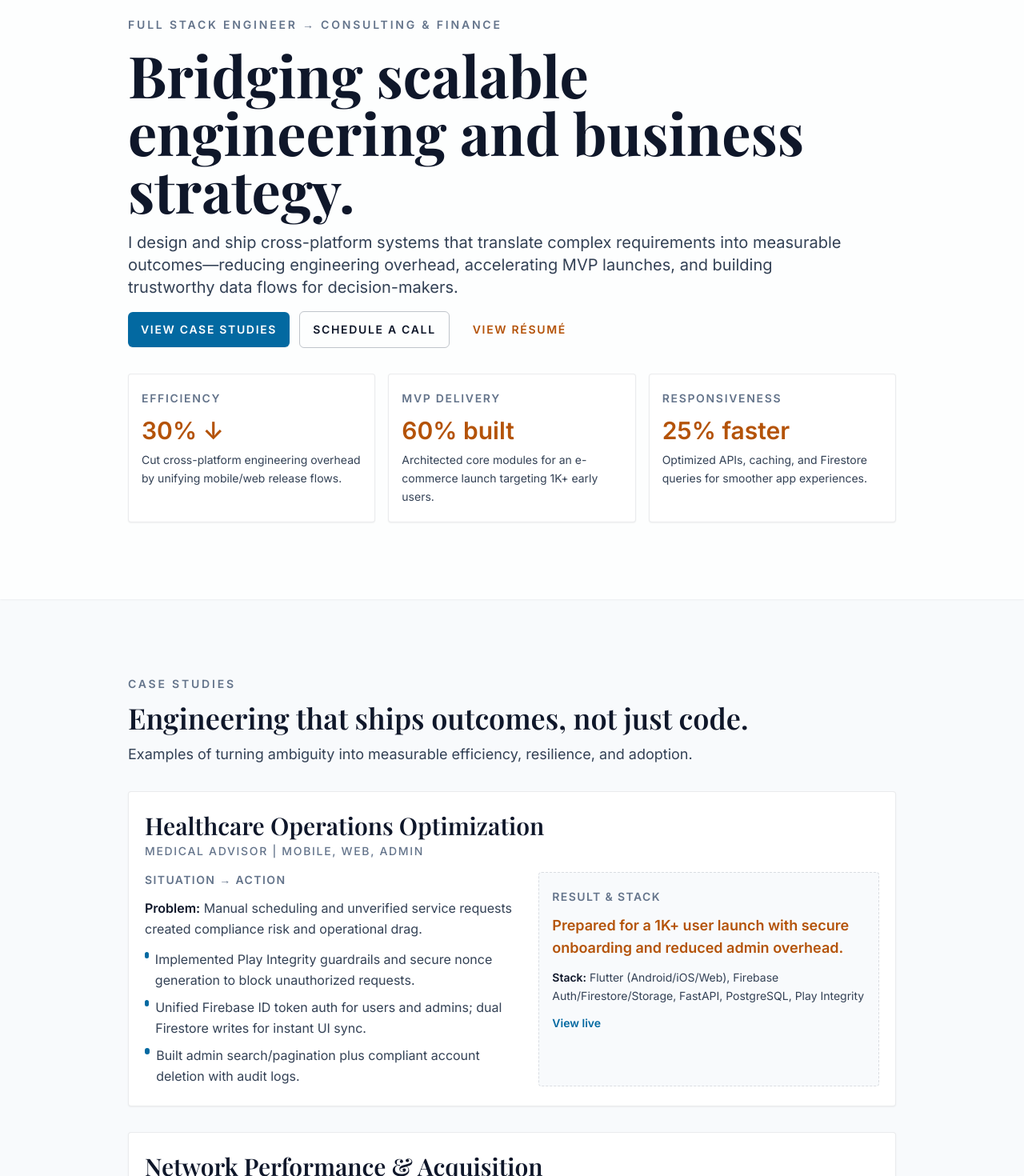
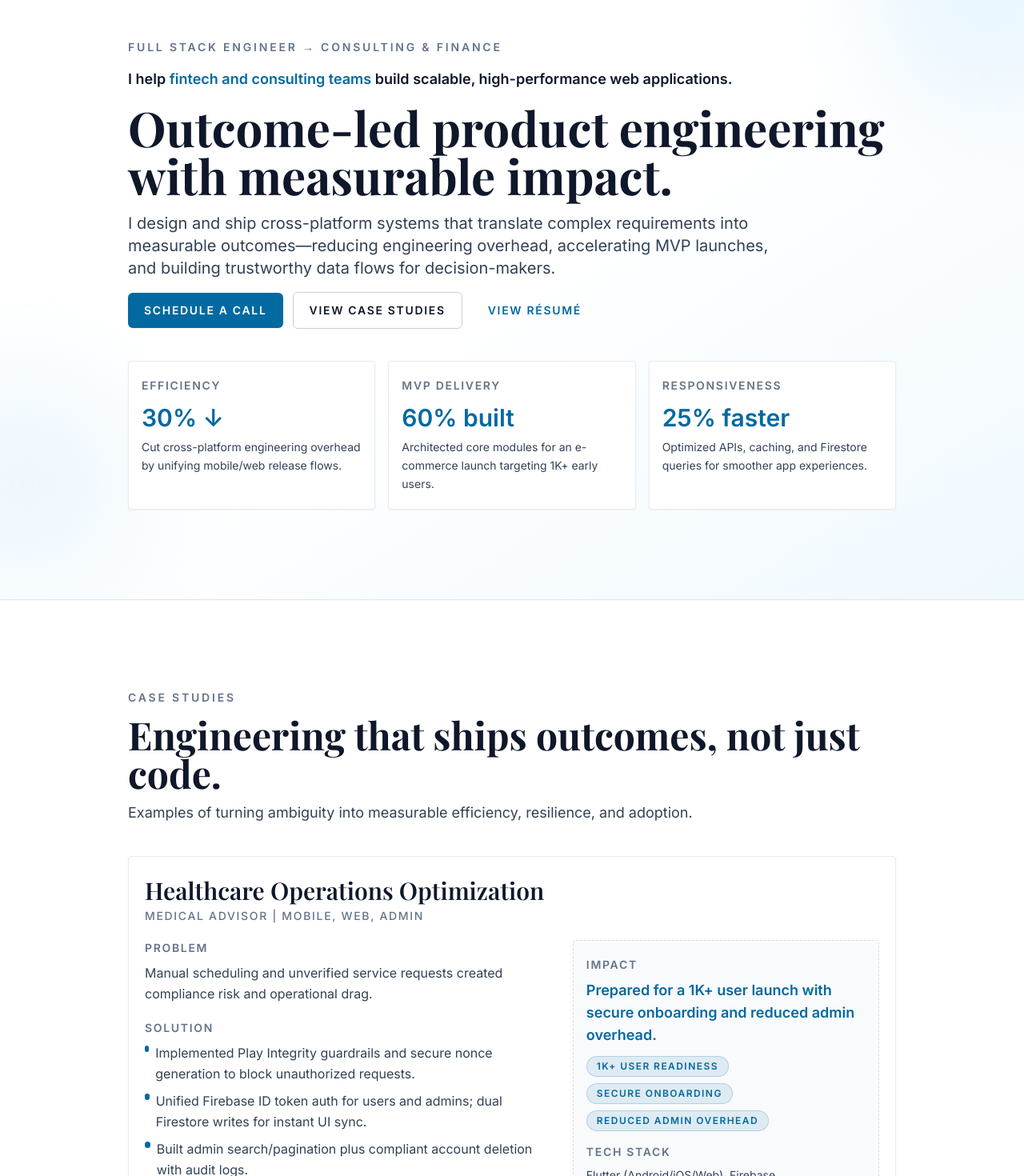
Before and after one commit to MeghrajGoudThigulla/meghraj-portfolio, a Next.js app in the folder portfolio-frontend/: page / in a window 1280 px wide. Shown: the part 140-1610 px from the top of the page at 80% size. Built offline with nearby package versions, Linux system fonts and the light colour scheme.

Commit message:
Made ui changes

```diff
--- a/portfolio-frontend/app/globals.css
+++ b/portfolio-frontend/app/globals.css
@@ -29,3 +29,25 @@ h4 {
   background: #dbeafe;
   color: #0f172a;
 }
+
+@layer components {
+  .btn {
+    @apply inline-flex items-center justify-center rounded-md px-5 py-3 text-sm font-semibold uppercase tracking-[0.12em] transition;
+  }
+
+  .btn-primary {
+    @apply bg-brand-blue text-white shadow-sm hover:-translate-y-0.5 hover:bg-sky-800 hover:text-white hover:shadow-md;
+  }
+
+  .btn-secondary {
+    @apply border border-brand-charcoal/25 text-brand-navy hover:-translate-y-0.5 hover:border-brand-blue hover:text-brand-blue;
+  }
+
+  .btn-ghost {
+    @apply text-brand-blue hover:text-brand-navy hover:underline underline-offset-4;
+  }
+
+  .badge-accent {
+    @apply rounded-full border border-brand-blue/20 bg-brand-blue/10 px-3 py-1 text-xs font-semibold uppercase tracking-[0.12em] text-brand-blue;
+  }
+}
--- a/portfolio-frontend/components/CaseStudies.tsx
+++ b/portfolio-frontend/components/CaseStudies.tsx
@@ -7,8 +7,9 @@ export type CaseStudy = {
   problem: string;
   action: string[];
   result: string;
+  metrics: string[];
   stack: string;
-  link?: string;
+  detailsHref?: string;
 };
 
 const caseStudies: CaseStudy[] = [
@@ -24,9 +25,15 @@ const caseStudies: CaseStudy[] = [
     ],
     result:
       "Prepared for a 1K+ user launch with secure onboarding and reduced admin overhead.",
+    metrics: [
+      "1K+ user readiness",
+      "Secure onboarding",
+      "Reduced admin overhead",
+    ],
     stack:
       "Flutter (Android/iOS/Web), Firebase Auth/Firestore/Storage, FastAPI, PostgreSQL, Play Integrity",
-    link: "https://play.google.com/store/apps/details?id=com.tfg.medicaladvisor",
+    detailsHref:
+      "https://play.google.com/store/apps/details?id=com.tfg.medicaladvisor",
   },
   {
     title: "Network Performance & Acquisition",
@@ -39,8 +46,9 @@ const caseStudies: CaseStudy[] = [
     ],
     result:
       "Improved load times and retention while keeping onboarding and peer connection workflows stable.",
+    metrics: ["Faster load times", "Lower bounce rates", "Stable onboarding"],
     stack: "Python (Flask), MongoDB, JavaScript, Bootstrap, HTML/CSS",
-    link: "https://groconnect.in",
+    detailsHref: "https://groconnect.in",
   },
   {
     title: "Community Impact Initiative",
@@ -54,13 +62,21 @@ const caseStudies: CaseStudy[] = [
     ],
     result:
       "Impact delivered to 500+ students, demonstrating leadership and stakeholder alignment.",
+    metrics: [
+      "500+ students reached",
+      "Multi-cohort programs",
+      "Stakeholder alignment",
+    ],
     stack: "Leadership, program design, stakeholder management, ops execution",
   },
 ];
 
 export default function CaseStudies() {
   return (
-    <section className="py-16 sm:py-20 lg:py-24" id="cases">
+    <section
+      className="border-y border-brand-charcoal/10 bg-white py-20 sm:py-24 lg:py-28"
+      id="cases"
+    >
       <div className="mx-auto max-w-5xl px-4 sm:px-6 lg:px-8">
         <SectionHeading
           eyebrow="Case Studies"
@@ -69,7 +85,11 @@ export default function CaseStudies() {
         />
 
         <div className="grid gap-6 lg:gap-8">
-          {caseStudies.map((study) => (
+          {caseStudies.map((study) => {
+            const detailsHref = study.detailsHref ?? "#contact";
+            const isExternal = detailsHref.startsWith("http");
+
+            return (
               <article
                 key={study.title}
                 className="rounded border border-brand-charcoal/10 bg-brand-surface px-5 py-6 shadow-sm transition hover:-translate-y-0.5 hover:shadow-md"
@@ -83,16 +103,21 @@ export default function CaseStudies() {
                   </p>
                 </div>
 
-              <div className="mt-4 grid gap-4 lg:grid-cols-[1.1fr,1fr] lg:gap-6">
-                <div className="space-y-3">
-                  <p className="text-sm font-semibold uppercase tracking-[0.1em] text-slate-500">
-                    Situation → Action
+                <div className="mt-5 grid gap-5 lg:grid-cols-[1.2fr,0.9fr] lg:gap-6">
+                  <div className="space-y-5">
+                    <div>
+                      <p className="text-sm font-semibold uppercase tracking-[0.12em] text-slate-500">
+                        Problem
                       </p>
-                  <p className="text-base leading-relaxed text-brand-charcoal">
-                    <span className="font-semibold text-brand-navy">Problem:</span>{" "}
+                      <p className="mt-2 max-w-prose text-base leading-relaxed text-brand-charcoal">
                         {study.problem}
                       </p>
-                  <ul className="space-y-2 text-base leading-relaxed text-brand-charcoal">
+                    </div>
+                    <div>
+                      <p className="text-sm font-semibold uppercase tracking-[0.12em] text-slate-500">
+                        Solution
+                      </p>
+                      <ul className="mt-2 space-y-2 text-base leading-relaxed text-brand-charcoal">
                         {study.action.map((item) => (
                           <li key={item} className="flex gap-2">
                             <span className="mt-1 h-2 w-2 rounded-full bg-brand-blue" />
@@ -101,32 +126,45 @@ export default function CaseStudies() {
                         ))}
                       </ul>
                     </div>
+                  </div>
 
-                <div className="space-y-3 rounded border border-dashed border-brand-charcoal/15 bg-brand-bg px-4 py-5">
-                  <p className="text-sm font-semibold uppercase tracking-[0.1em] text-slate-500">
-                    Result & Stack
+                  <div className="space-y-4 rounded border border-dashed border-brand-charcoal/15 bg-brand-bg px-4 py-5">
+                    <div>
+                      <p className="text-sm font-semibold uppercase tracking-[0.12em] text-slate-500">
+                        Impact
                       </p>
-                  <p className="text-lg font-semibold text-brand-gold">
+                      <p className="mt-2 text-lg font-semibold text-brand-blue">
                         {study.result}
                       </p>
-                  <p className="text-sm leading-relaxed text-brand-charcoal">
-                    <span className="font-semibold text-brand-navy">Stack:</span>{" "}
+                      <div className="mt-3 flex flex-wrap gap-2">
+                        {study.metrics.map((metric) => (
+                          <span key={metric} className="badge-accent">
+                            {metric}
+                          </span>
+                        ))}
+                      </div>
+                    </div>
+                    <div>
+                      <p className="text-sm font-semibold uppercase tracking-[0.12em] text-slate-500">
+                        Tech Stack
+                      </p>
+                      <p className="mt-2 text-sm leading-relaxed text-brand-charcoal">
                         {study.stack}
                       </p>
-                  {study.link ? (
+                    </div>
                     <Link
-                      href={study.link}
-                      className="inline-flex items-center text-sm font-semibold text-brand-blue hover:text-brand-navy"
-                      target="_blank"
-                      rel="noreferrer"
+                      href={detailsHref}
+                      className="inline-flex items-center text-sm font-semibold text-brand-blue transition hover:text-brand-navy hover:underline underline-offset-4"
+                      target={isExternal ? "_blank" : undefined}
+                      rel={isExternal ? "noreferrer" : undefined}
                     >
-                      View live
+                      View details →
                     </Link>
-                  ) : null}
                   </div>
                 </div>
               </article>
-          ))}
+            );
+          })}
         </div>
       </div>
     </section>
--- a/portfolio-frontend/components/Hero.tsx
+++ b/portfolio-frontend/components/Hero.tsx
@@ -2,16 +2,31 @@ import Link from "next/link";
 
 export default function Hero() {
   return (
-    <section className="bg-white/80 py-16 shadow-sm sm:py-20 lg:py-24">
-      <div className="mx-auto flex max-w-5xl flex-col gap-8 px-4 sm:px-6 lg:px-8">
+    <section className="relative overflow-hidden bg-gradient-to-br from-white via-white to-sky-50 py-20 shadow-sm sm:py-24 lg:py-28">
+      <div
+        aria-hidden
+        className="pointer-events-none absolute -right-24 -top-24 h-72 w-72 rounded-full bg-sky-100/70 blur-3xl"
+      />
+      <div
+        aria-hidden
+        className="pointer-events-none absolute -left-28 bottom-0 h-72 w-72 rounded-full bg-sky-100/50 blur-3xl"
+      />
+      <div className="relative mx-auto flex max-w-5xl flex-col gap-10 px-4 sm:px-6 lg:px-8">
         <div className="flex flex-col gap-4">
           <p className="text-sm font-semibold uppercase tracking-[0.2em] text-slate-500">
             Full Stack Engineer → Consulting & Finance
           </p>
-          <h1 className="text-4xl font-bold leading-tight text-brand-navy lg:text-7xl">
-            Bridging scalable engineering and business strategy.
+          <p className="max-w-prose text-lg font-semibold text-brand-navy">
+            I help{" "}
+            <span className="text-brand-blue">
+              fintech and consulting teams
+            </span>{" "}
+            build scalable, high-performance web applications.
+          </p>
+          <h1 className="text-3xl font-bold leading-tight text-brand-navy sm:text-4xl lg:text-6xl">
+            Outcome-led product engineering with measurable impact.
           </h1>
-          <p className="max-w-4xl text-lg leading-relaxed text-brand-charcoal lg:text-xl">
+          <p className="max-w-prose text-lg leading-relaxed text-brand-charcoal lg:text-xl">
             I design and ship cross-platform systems that translate complex
             requirements into measurable outcomes—reducing engineering overhead,
             accelerating MVP launches, and building trustworthy data flows for
@@ -19,20 +34,20 @@ export default function Hero() {
           </p>
           <div className="flex flex-wrap items-center gap-3">
             <Link
+              href="#contact"
+              className="btn btn-primary"
+            >
+              Schedule a Call
+            </Link>
+            <Link
               href="#cases"
-              className="rounded-md bg-brand-blue px-4 py-3 text-sm font-semibold uppercase tracking-[0.12em] text-white shadow-sm transition hover:bg-sky-800"
+              className="btn btn-secondary"
             >
               View Case Studies
             </Link>
             <Link
-              href="#contact"
-              className="rounded-md border border-brand-charcoal/30 px-4 py-3 text-sm font-semibold uppercase tracking-[0.12em] text-brand-navy transition hover:border-brand-blue hover:text-brand-blue"
-            >
-              Schedule a Call
-            </Link>
-            <Link
               href="/resume"
-              className="rounded-md border border-transparent px-4 py-3 text-sm font-semibold uppercase tracking-[0.12em] text-brand-gold transition hover:text-amber-800"
+              className="btn btn-ghost"
             >
               View Résumé
             </Link>
@@ -43,12 +58,12 @@ export default function Hero() {
           {metricCards.map((metric) => (
             <div
               key={metric.label}
-              className="rounded border border-brand-charcoal/10 bg-brand-surface px-4 py-5 shadow-sm"
+              className="rounded border border-brand-charcoal/10 bg-brand-surface px-4 py-5 shadow-sm transition hover:-translate-y-0.5 hover:shadow-md"
             >
               <p className="text-sm font-semibold uppercase tracking-[0.12em] text-slate-500">
                 {metric.label}
               </p>
-              <p className="mt-3 text-3xl font-bold text-brand-gold">
+              <p className="mt-3 text-3xl font-bold text-brand-blue">
                 {metric.value}
               </p>
               <p className="mt-2 text-sm leading-relaxed text-brand-charcoal">
--- a/portfolio-frontend/components/Navbar.tsx
+++ b/portfolio-frontend/components/Navbar.tsx
@@ -5,6 +5,7 @@ const navItems = [
   { href: "#about", label: "About" },
   { href: "#roi", label: "ROI" },
   { href: "#contact", label: "Contact" },
+  { href: "https://github.com/MeghrajGoudThigulla", label: "GitHub" },
   { href: "/resume", label: "Résumé" },
 ];
 
@@ -21,6 +22,8 @@ export default function Navbar() {
               key={item.href}
               href={item.href}
               className="transition hover:text-brand-blue"
+              target={item.href.startsWith("http") ? "_blank" : undefined}
+              rel={item.href.startsWith("http") ? "noreferrer" : undefined}
             >
               {item.label}
             </Link>
@@ -28,7 +31,7 @@ export default function Navbar() {
         </nav>
         <Link
           href="#contact"
-          className="rounded-md bg-brand-blue px-3 py-2 text-xs font-semibold uppercase tracking-[0.14em] text-white shadow-sm transition hover:bg-sky-800"
+          className="btn btn-primary"
         >
           Let&apos;s Talk
         </Link>
--- a/portfolio-frontend/components/PrintButton.tsx
+++ b/portfolio-frontend/components/PrintButton.tsx
@@ -11,7 +11,7 @@ export default function PrintButton() {
     <button
       type="button"
       onClick={handlePrint}
-      className="flex items-center gap-2 rounded-md bg-brand-blue px-4 py-2 text-xs font-semibold uppercase tracking-[0.12em] text-white shadow-sm transition hover:bg-sky-800"
+      className="btn btn-primary gap-2"
     >
       <PrintIcon />
       Print / Save PDF
--- a/portfolio-frontend/components/SectionHeading.tsx
+++ b/portfolio-frontend/components/SectionHeading.tsx
@@ -12,17 +12,17 @@ export default function SectionHeading({
   anchor,
 }: SectionHeadingProps) {
   return (
-    <div className="mb-8 flex flex-col gap-3" id={anchor}>
+    <div className="mb-10 flex flex-col gap-3" id={anchor}>
       {eyebrow ? (
         <p className="text-sm font-semibold uppercase tracking-[0.2em] text-slate-500">
           {eyebrow}
         </p>
       ) : null}
-      <h2 className="text-3xl font-semibold leading-tight text-brand-navy lg:text-4xl">
+      <h2 className="text-3xl font-bold leading-tight text-brand-navy sm:text-4xl lg:text-5xl">
         {title}
       </h2>
       {description ? (
-        <p className="max-w-3xl text-base leading-relaxed text-brand-charcoal lg:text-lg">
+        <p className="max-w-prose text-base leading-relaxed text-brand-charcoal lg:text-lg">
           {description}
         </p>
       ) : null}
```
Also changed, not shown: portfolio-frontend/app/resume/page.tsx (+3 -4 lines), portfolio-frontend/components/About.tsx (+6 -2 lines), portfolio-frontend/components/ContactForm.tsx (+7 -7 lines), portfolio-frontend/components/Footer.tsx (+14 -3 lines), portfolio-frontend/components/ROICalculator.tsx (+6 -3 lines). Lines whose indentation alone changed are shown as unchanged.
